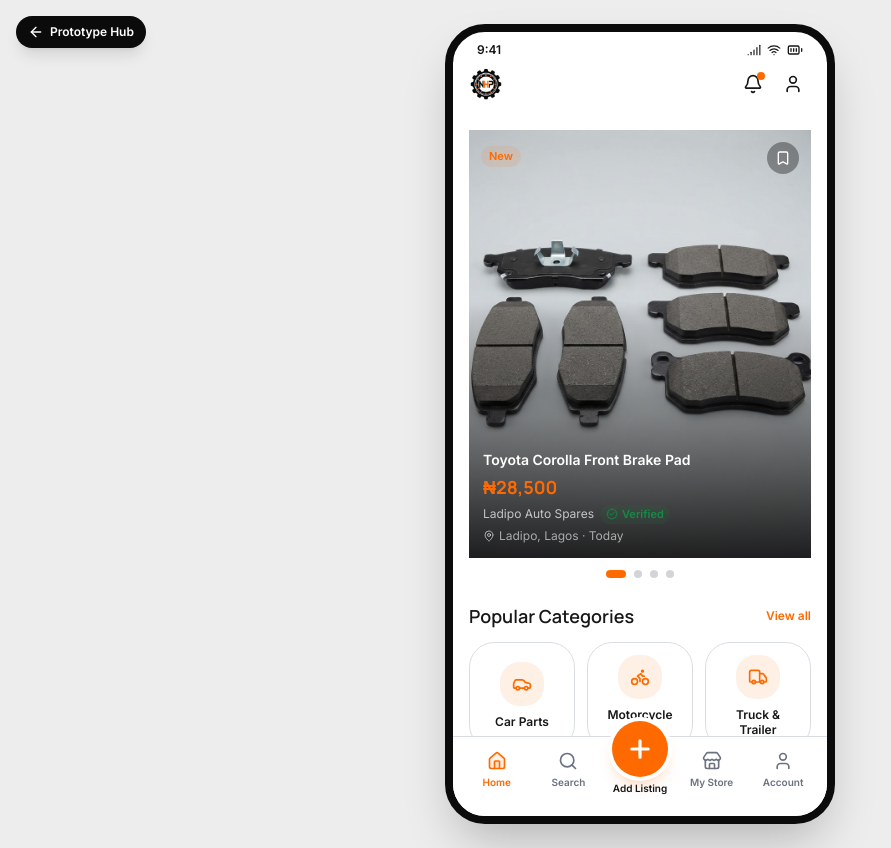
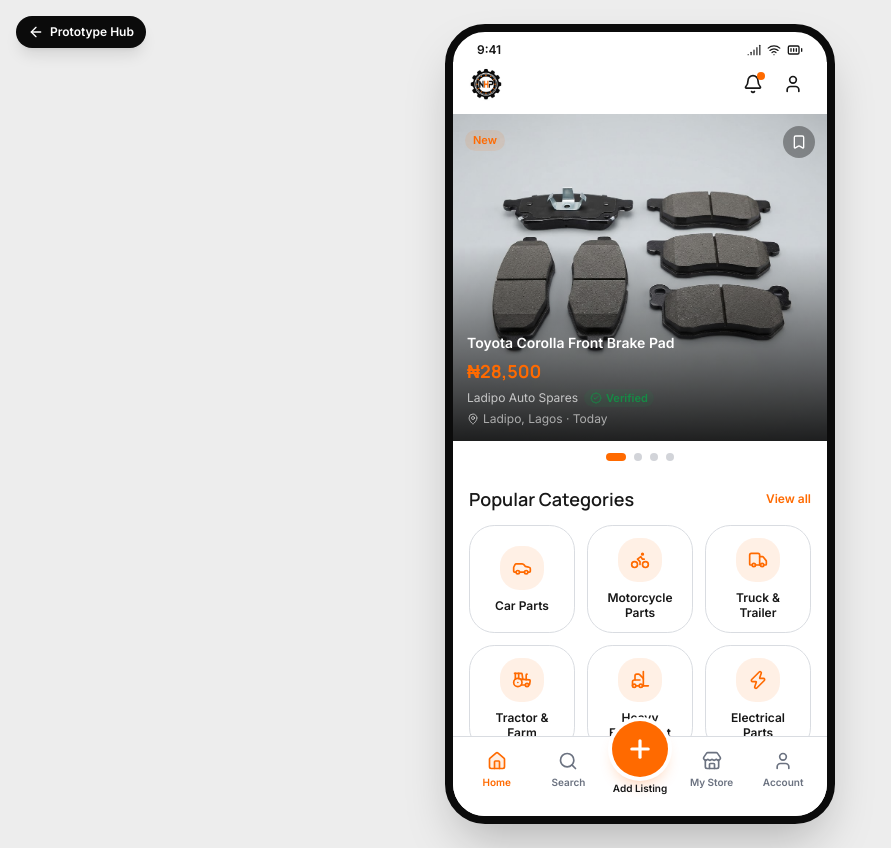
Before and after one commit to royaldev1004/naija-hub-parts-design, a Next.js app: page /mobile/home in a window 1280 px wide. Shown: the whole page, without its empty margins (0-891 px from the left). Built offline with nearby package versions, Linux system fonts and the light colour scheme.

Commit message:
feat: adjust layout and padding in HomeScreen and ProductCard components
Co-authored-by: Royal Dev <269332745+royaldev1004@users.noreply.github.com>

```diff
--- a/app/mobile/home/page.tsx
+++ b/app/mobile/home/page.tsx
@@ -34,9 +34,9 @@ export default function HomeScreen() {
         </div>
       </header>
 
-      <div className="space-y-6 px-4 pb-6 pt-4">
+      <div className="space-y-6 px-4 pb-6">
         {/* Featured — horizontal scroll with pagination */}
-        <div>
+        <div className="-mx-4">
           <FeaturedCarousel products={products.slice(0, 4)} />
         </div>
 
--- a/components/brand/product-card.tsx
+++ b/components/brand/product-card.tsx
@@ -22,7 +22,7 @@ export function ProductCard({
 
   if (layout === 'overlay') {
     return (
-      <div className="group relative aspect-[4/5] overflow-hidden bg-muted">
+      <div className="group relative aspect-[8/7] overflow-hidden bg-muted">
         <Link href={href} className="absolute inset-0">
           <Image
             src={product.image || '/placeholder.svg'}
```
